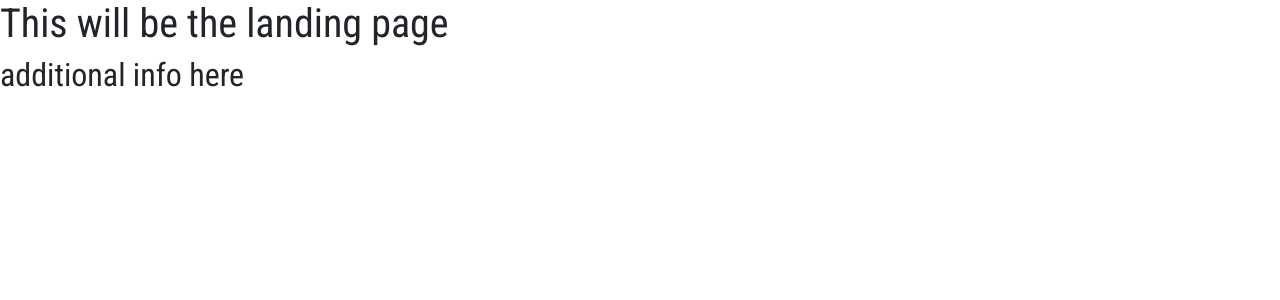
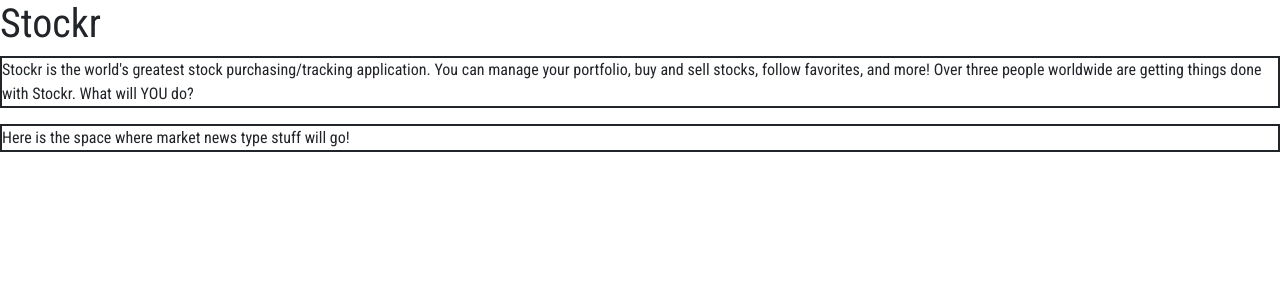
Before and after one commit to ben-loper/group-stock-market, a Vue app in the folder frontend/: page /landing in a window 1280 px wide. Shown: the top 300 px of the page. Built offline with nearby package versions, Linux system fonts and the light colour scheme; what vue-highlightjs would draw is missing.

Commit message:
landing page stuff

```diff
--- a/frontend/src/views/Landing.vue
+++ b/frontend/src/views/Landing.vue
@@ -1,6 +1,34 @@
 <template>
     <div id="landing">
-        <h1>This will be the landing page</h1>
-        <h2>additional info here</h2>
+        <h1>Stockr</h1>
+        <p id="description">
+            Stockr is the world's greatest stock purchasing/tracking application.
+            You can manage your portfolio, buy and sell stocks, follow favorites, and more!
+            Over three people worldwide are getting things done with Stockr. What will YOU do?
+        </p>
+        <div id="marketNews">
+            Here is the space where market news type stuff will go!
+        </div>
+
     </div>
 </template>
+
+<script>
+export default {
+
+}
+</script>
+
+<style>
+
+#description {
+    border-style: solid;
+    border-width: 2px;
+}
+
+#marketNews {
+    border-style: solid;
+    border-width: 2px;
+}
+
+</style>
```
